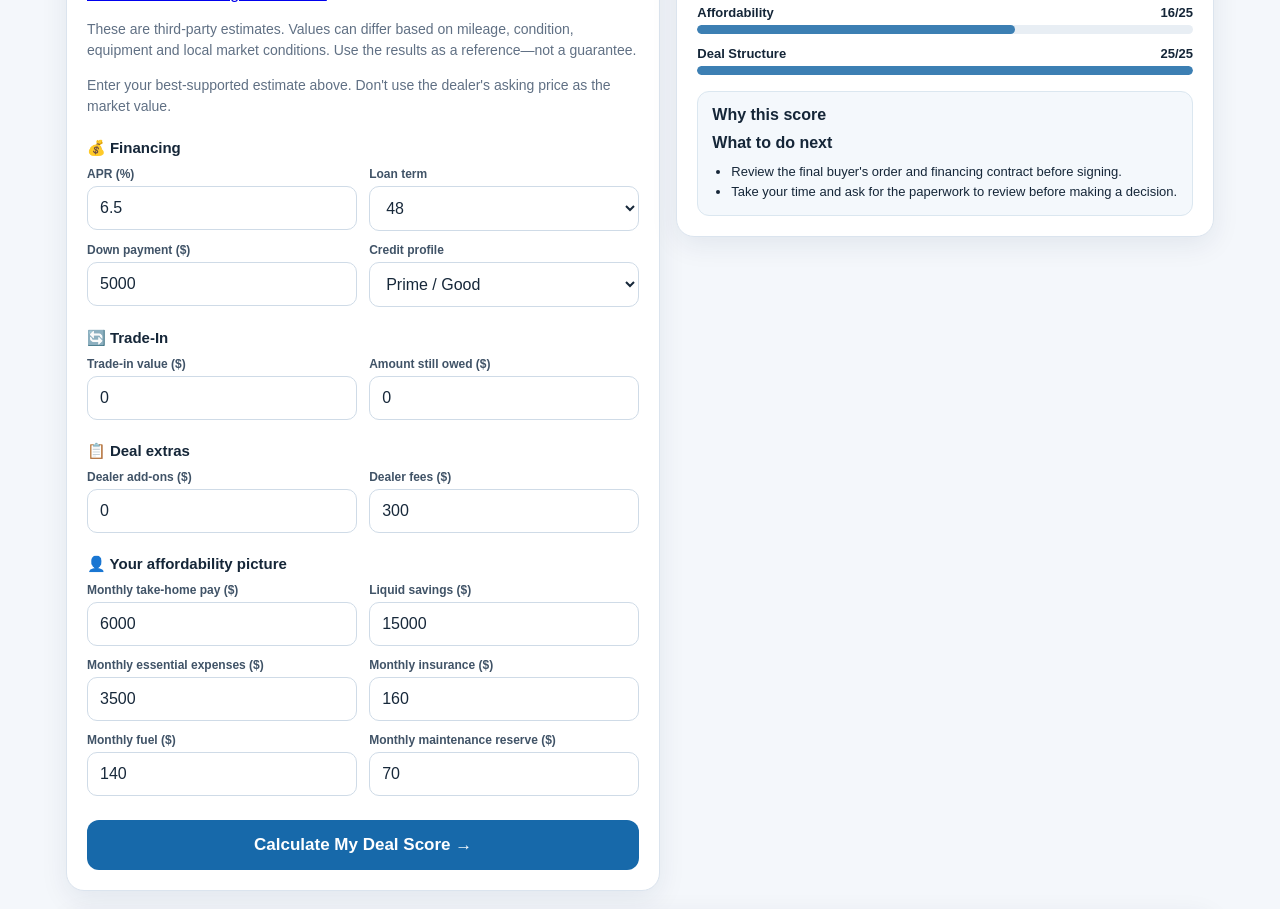
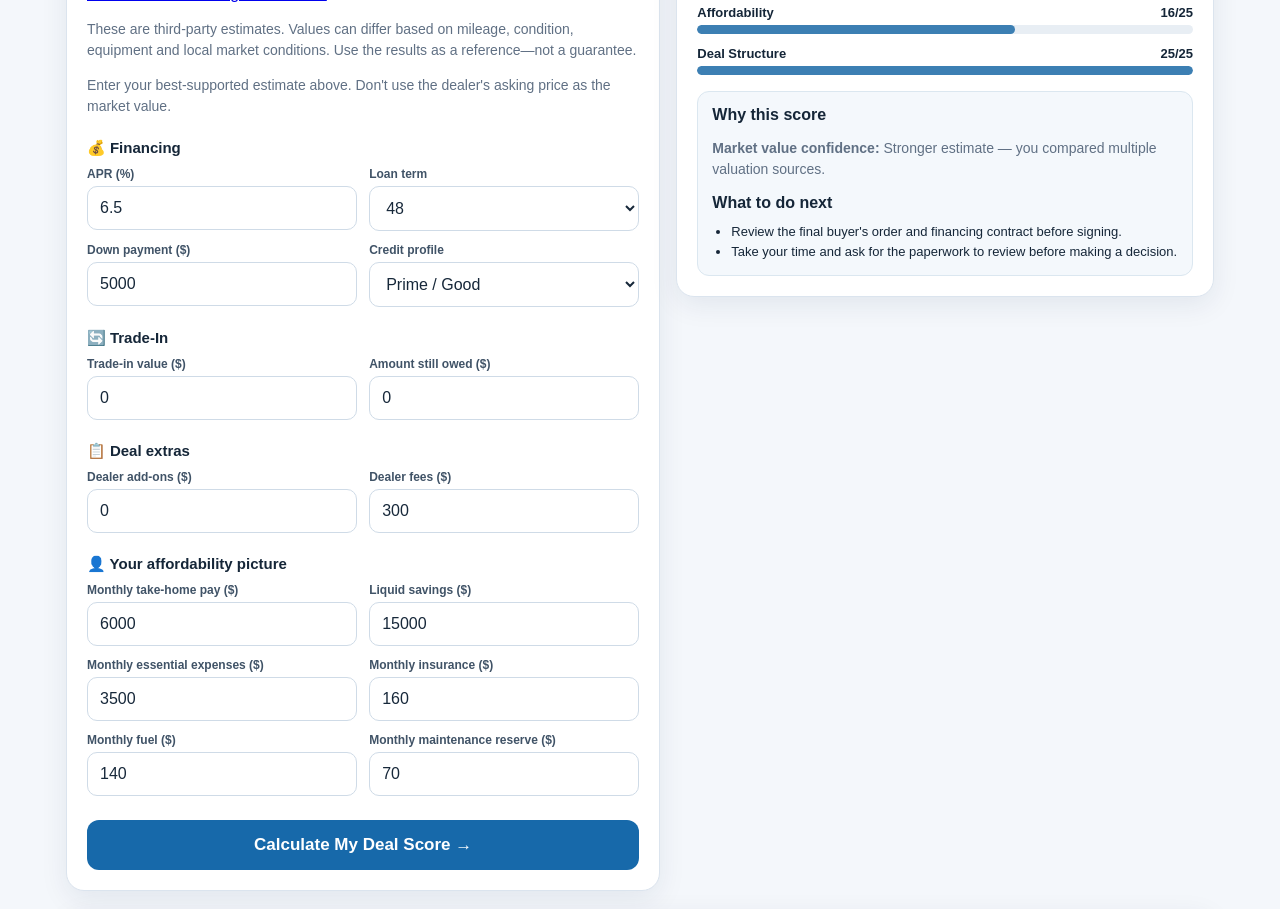
Before and after one commit to rmerrow1/dont-sign-this-yet, a Next.js app: page / in a window 1280 px wide. Shown: the part 960-1869 px from the top of the page. Built offline with nearby package versions, Linux system fonts and the light colour scheme.

Commit message:
Display market value confidence

```diff
--- a/app/page.js
+++ b/app/page.js
@@ -387,7 +387,7 @@ const marketConfidence =
             {calculated &&
   <div className="next">
     <h3>Why this score</h3>
-    <ul>
+    <p className="muted"><strong>Market value confidence:</strong> {marketConfidence}</p><ul>
       {scoreReasons.slice(0,4).map((reason,i)=><li key={i}>{reason}</li>)}
     </ul>
 
```
